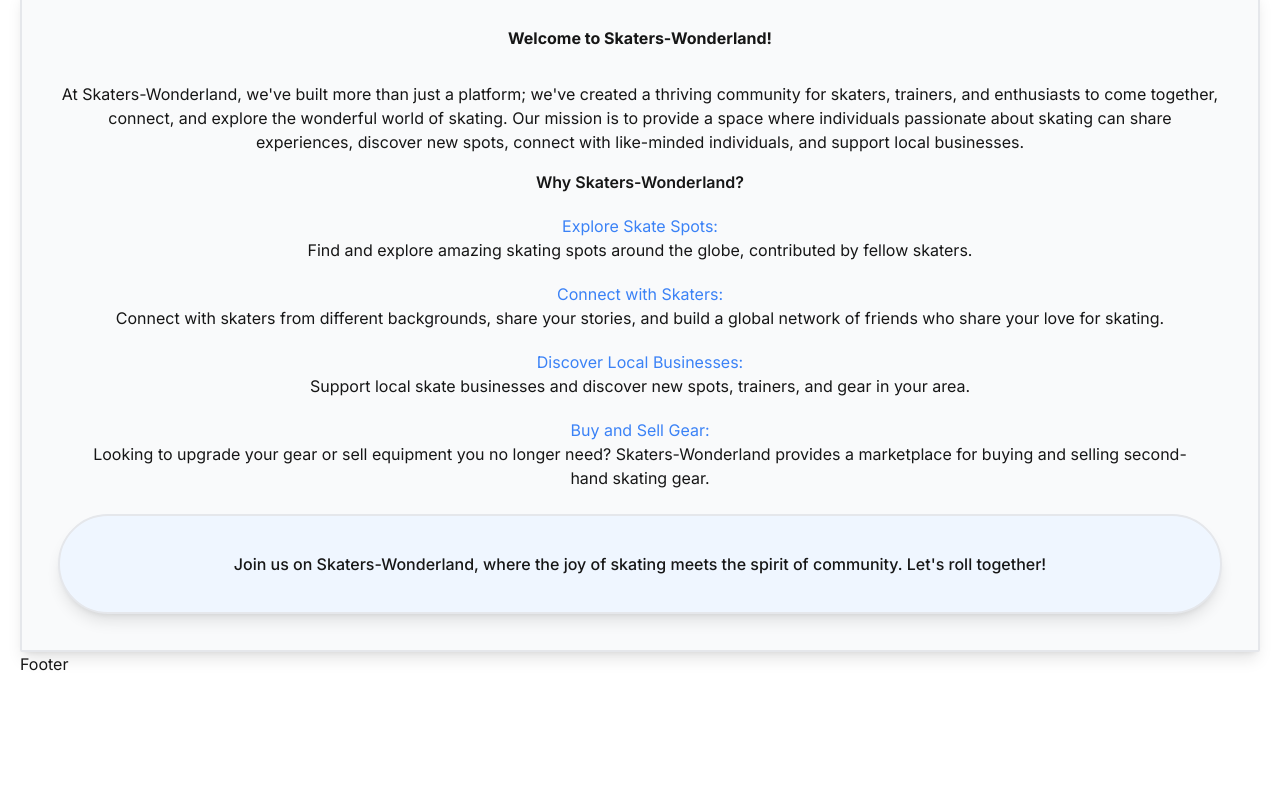
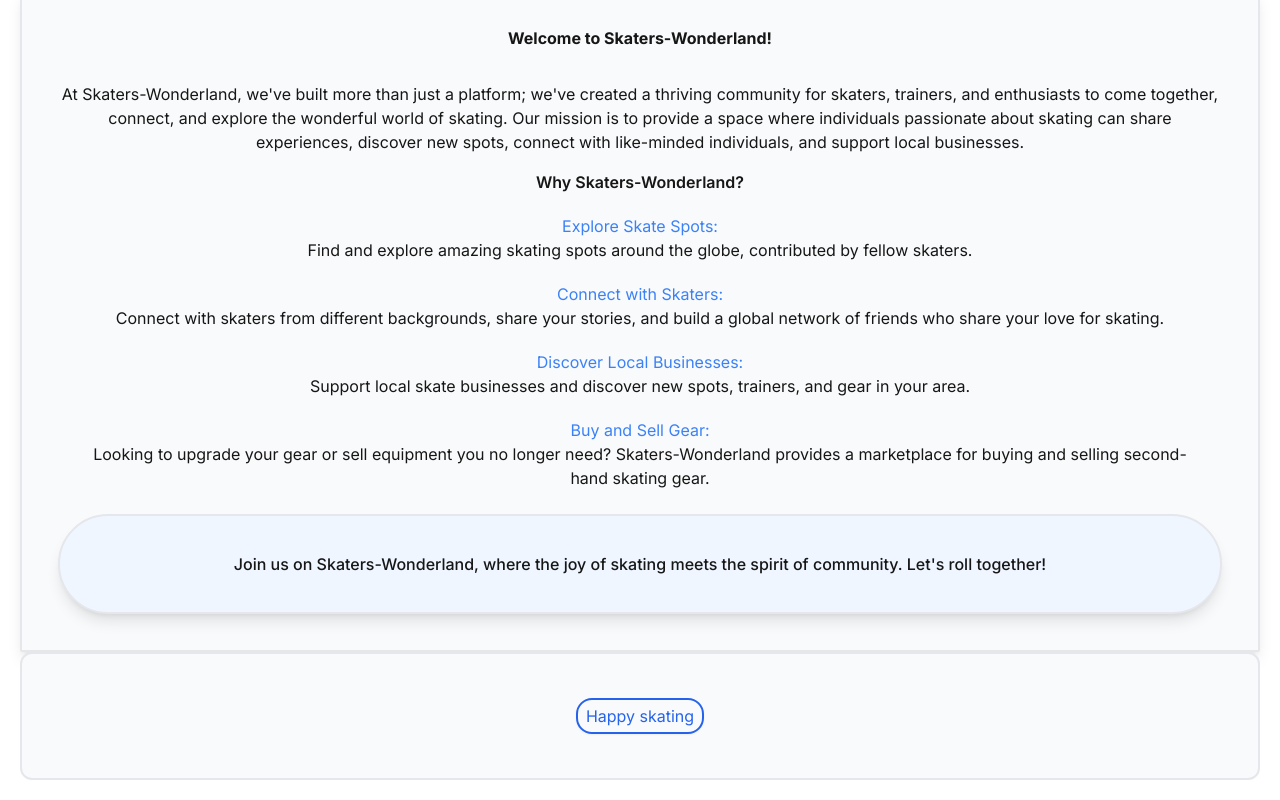
Before and after one commit to Masoud-Rad/Skaters-Wonderland-FE, a Next.js app in the folder skaters-wonderland-fe/: page /about in a window 1280 px wide. Shown: the part 182-982 px from the top of the page. Before the commit the page ends 878 px from the top, so only its background shows below. Built offline with nearby package versions, Linux system fonts and the light colour scheme.

Commit message:
stream PopularLand components using React Suspense

```diff
--- a/skaters-wonderland-fe/app/loading.tsx
+++ b/skaters-wonderland-fe/app/loading.tsx
@@ -1,5 +1,5 @@
 
-const loading = () => {
+const Loading = () => {
   return (
     <>
       <h1 className="items-center text-10">loading....</h1>
@@ -8,4 +8,4 @@
   )
 }
 
-export default loading
+export default Loading
--- a/skaters-wonderland-fe/app/page.tsx
+++ b/skaters-wonderland-fe/app/page.tsx
@@ -1,6 +1,8 @@
 
 import Link from "next/link";
 import PopularLands from "../components/PopularLands";
+import { Suspense } from 'react';
+import Loading from './loading'
 
 export default function Home() {
   return (
@@ -8,11 +10,13 @@
     <main className=" min-h-screen  p-24">
       <h1 className="border-b shadow-sm text-gray-500 mb-4">Popular Wonderland</h1>
 
+      <Suspense fallback={<Loading />}>
       <PopularLands />
+      </Suspense>
 
-      <Link key="lands" href="/lands" className="flex h-[48px] grow items-center justify-center gap-2 rounded-md bg-gray-50 p-3 text-sm font-medium hover:bg-sky-100 hover:text-blue-600 md:flex-none md:justify-start md:p-2 md:px-3">See all Skater Wonderlands</Link>
-      <Link key="users" href="/users"  className="">See all the users</Link>
-      <h2>Happy skating</h2>
+      <Link key="lands" href="/lands" className="flex h-[48px] grow items-center justify-center text-center mt-8  rounded-md bg-gray-50 p-3 text-sm font-medium  hover:bg-sky-100 hover:text-blue-600 md:flex-none md:justify-start md:p-2 md:px-3">See all Skater Wonderlands</Link>
+      <Link key="users" href="/users"  className="flex h-[48px] grow items-center justify-center mt-8 rounded-md bg-gray-50 p-3 text-sm font-medium hover:bg-sky-100 hover:text-blue-600 md:flex-none md:justify-start md:p-2 md:px-3 ">See all the users</Link>
+
     </main>
     </>
   );
--- a/skaters-wonderland-fe/components/Footer.tsx
+++ b/skaters-wonderland-fe/components/Footer.tsx
@@ -2,7 +2,11 @@
 
 const Footer = () => {
   return (
-    <div>Footer</div>
+
+    <div className='flex border-2 rounded-xl justify-center  bg-gray-50 p-9'>
+         <h2 className='border-2 border-blue-600 rounded-2xl text-blue-600 shadow-sm p-1 px-2 m-2'>Happy skating</h2>
+
+        </div>
   )
 }
 
```
